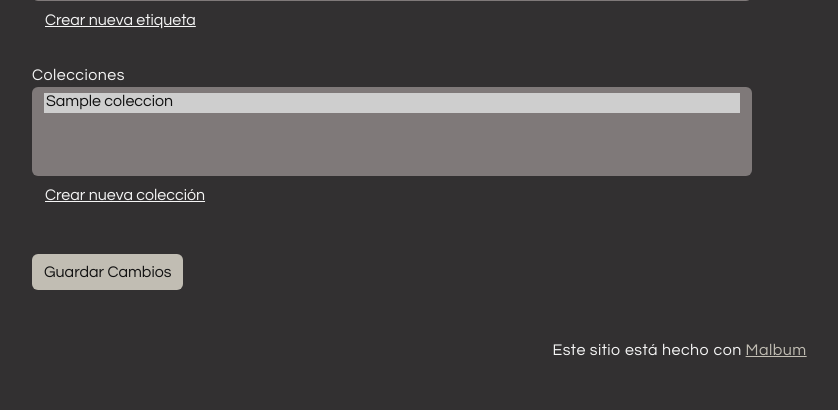
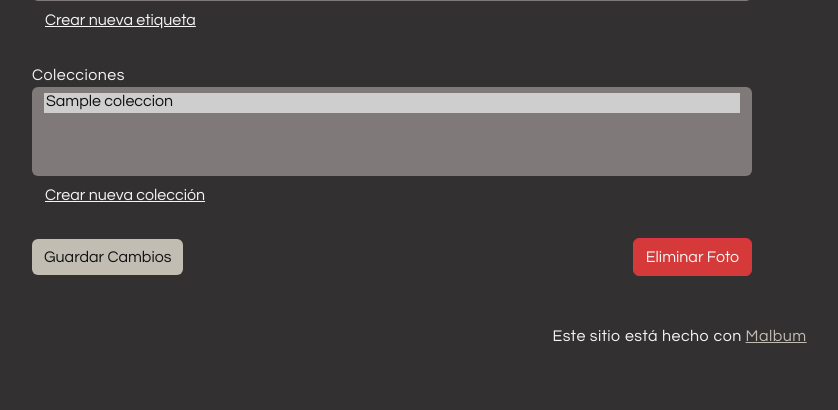
Before and after one commit to jsdgdo/malbum, a Django app: page /foto/1/editar/ in a window 1280 px wide. Shown: the part 1063-1473 px from the top of the page, without its empty margins (248-1086 px from the left). After the commit the page ends 1406 px from the top, so only its background shows below. Run offline with Django 5.2, Linux system fonts and the light colour scheme; a user stored in the database is signed in; tables that the repository leaves empty hold one stand-in row (values such as "Sample post"); some libraries are stand-ins or nearby versions.

Commit message:
Se agrega eliminación

```diff
--- a/malbum/urls.py
+++ b/malbum/urls.py
@@ -36,6 +36,7 @@ urlpatterns = [
     path('splash/', views.splash, name='splash'),
     path('foto/<int:id>/', views.detalle_foto, name='detalle_foto'),
     path('foto/<int:id>/editar/', views.editar_foto, name='editar_foto'),
+    path('foto/<int:id>/borrar/', views.borrar_foto, name='borrar_foto'),
     path("rss/", FotoFeed(), name="rss_feed"),
     path('control/', control, name='control'),
     path('importar-datos/', importar_datos, name='importar_datos'),
--- a/malbum/views.py
+++ b/malbum/views.py
@@ -283,6 +283,25 @@ def editar_foto(request, id):
   else:
     form = FotoForm(instance=foto)
   return render(request, 'subir_foto.html', {'form': form, 'foto': foto})
+
+@login_required
+@require_POST
+def borrar_foto(request, id):
+    foto = get_object_or_404(Foto, id=id, usuario=request.user)
+
+    # Delete the actual image file
+    if foto.imagen:
+        try:
+            # Delete original and all resized versions
+            foto.imagen.delete(save=False)
+        except Exception as e:
+            print(f"Error deleting image file: {e}")
+
+    # Delete the database record
+    foto.delete()
+
+    messages.success(request, 'La foto ha sido eliminada correctamente.')
+    return redirect('tablon')
 
 def handle_import_data(request):
     if request.method == 'POST' and request.FILES.get('data_file'):
--- a/templates/subir_foto.html
+++ b/templates/subir_foto.html
@@ -52,11 +52,44 @@
       {{form.colecciones|add_class:"form-control"}}
       <button type="button" class="btn btn-link" data-bs-toggle="modal" data-bs-target="#modalAgregarColeccion">Crear nueva colección</button>
     </div>
-    <button type="submit" class="btn btn-primary mt-3">
-      {% if foto %}Guardar Cambios{% else %}Subir Foto{% endif %}
-    </button>
+    <div class="d-flex justify-content-between align-items-center mt-3">
+      <button type="submit" class="btn btn-primary">
+        {% if foto %}Guardar Cambios{% else %}Subir Foto{% endif %}
+      </button>
+      {% if foto %}
+      <button type="button" class="btn btn-danger" data-bs-toggle="modal" data-bs-target="#modalConfirmarBorrado">
+        Eliminar Foto
+      </button>
+      {% endif %}
+    </div>
   </form>
 </div>
+
+<!-- Modal de confirmación de borrado -->
+{% if foto %}
+<div class="modal fade" id="modalConfirmarBorrado" tabindex="-1" aria-labelledby="modalConfirmarBorradoLabel" aria-hidden="true">
+  <div class="modal-dialog">
+    <div class="modal-content">
+      <div class="modal-header">
+        <h5 class="modal-title" id="modalConfirmarBorradoLabel">Confirmar eliminación</h5>
+        <button type="button" class="btn-close" data-bs-dismiss="modal" aria-label="Close"></button>
+      </div>
+      <div class="modal-body">
+        ¿Estás seguro de que deseas eliminar esta foto? Esta acción no se puede deshacer.
+      </div>
+      <div class="modal-footer">
+        <button type="button" class="btn btn-secondary" data-bs-dismiss="modal">Cancelar</button>
+        <form action="{% url 'borrar_foto' foto.id %}" method="post" style="display: inline;">
+          {% csrf_token %}
+          <button type="submit" class="btn btn-danger">Eliminar</button>
+        </form>
+      </div>
+    </div>
+  </div>
+</div>
+{% endif %}
+
+<!-- Otros modales existentes -->
 <div class="modal fade" id="modalAgregarEtiqueta" tabindex="-1" aria-labeledby="#tituloAgregarEtiqueta" aria-hidden="true">
   <div class="modal-dialog">
     <div class="modal-content">
```
